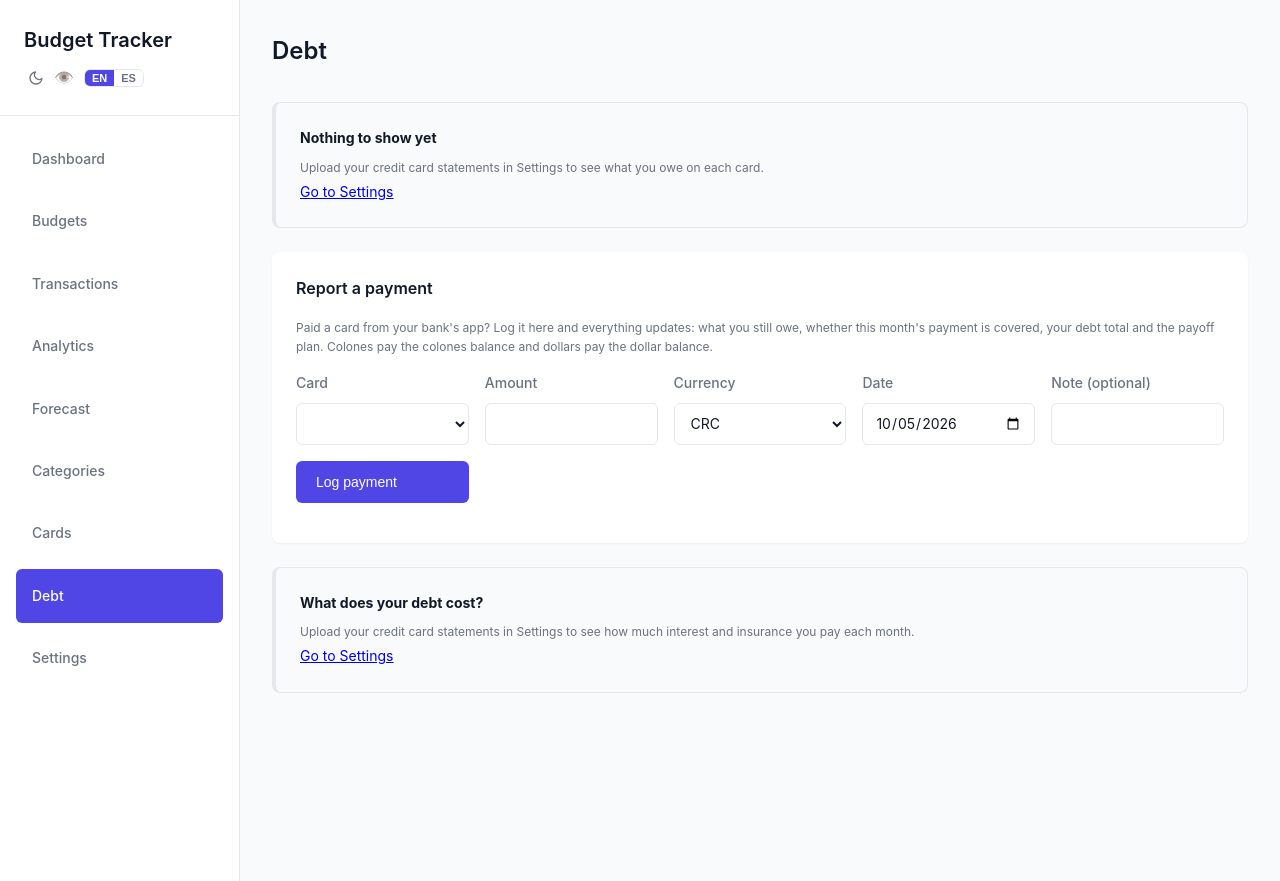
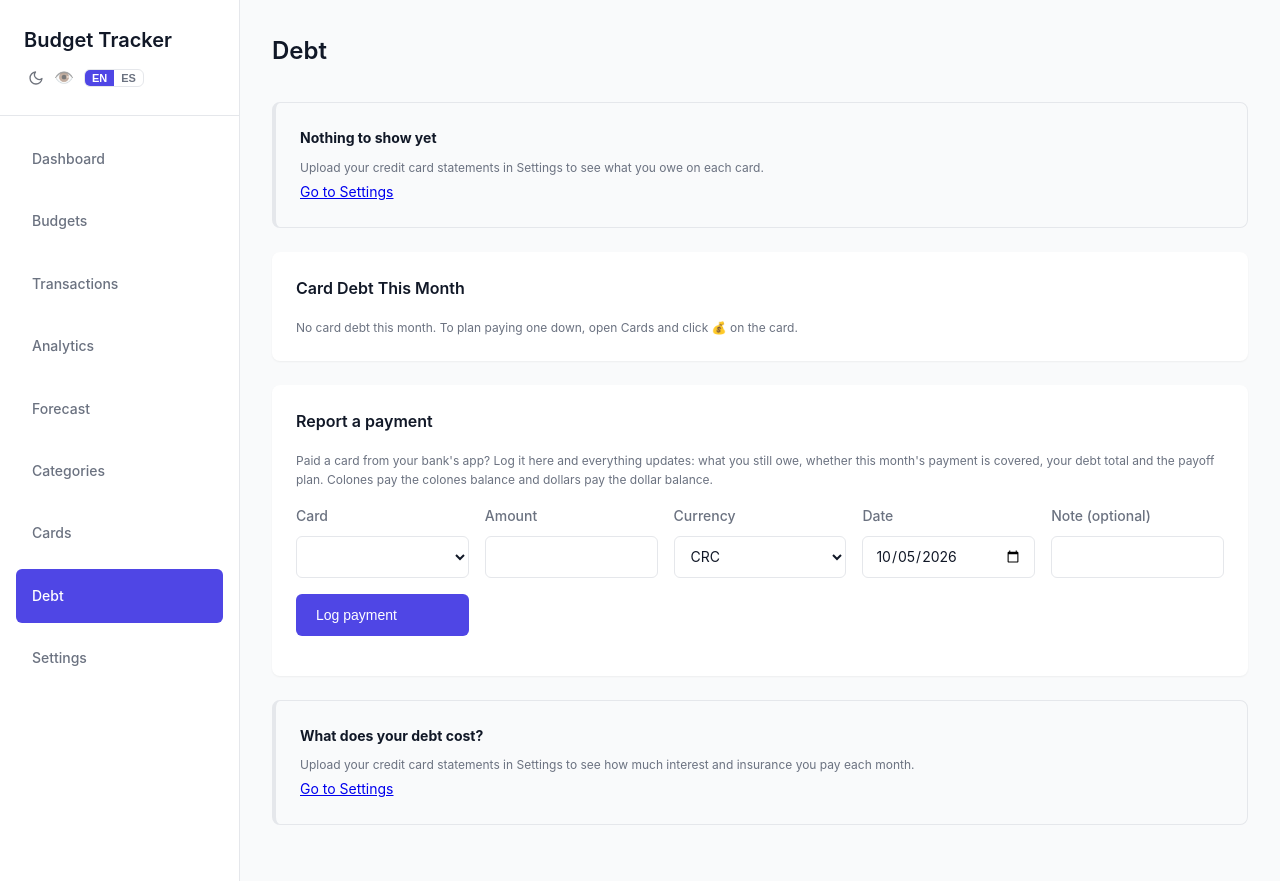
Before and after one commit to vortizleon/budget-tracker, a FastAPI app: page /debt in a window 1280 px wide. Run offline with FastAPI, Linux system fonts and the light colour scheme; data comes from the database, SQL or seed files in the repository; data that the repository does not hold is empty; some libraries are stand-ins or nearby versions.

Commit message:
Move "Card debt this month" from Budgets to the Debt page
Shown on Debt under where each card stands; saving or deleting a payoff plan
there refreshes the page. Budgets keeps its debt-aware "left to spend" maths.

Co-Authored-By: Claude Sonnet 5.5 <noreply@anthropic.com>

```diff
--- a/frontend/static/js/app.js
+++ b/frontend/static/js/app.js
@@ -434,10 +434,9 @@ function renderBudgetSummary(o) {
     document.getElementById('budget-plan-note').innerHTML = shortfall > 0
         ? `<span class="budget-over">${_t("Card debt is {amount} more than everything that isn't locked - lower the payment or unlock a budget.", { amount: crc(shortfall) })}</span>`
         : (unbudgeted < 0 ? `<span class="budget-over">${_t('Budgets add up to {amount} more than your income.', { amount: crc(-unbudgeted) })}</span>` : '');
-
-    renderBudgetDebt(o);
-}
-
+}
+
+// The month's payment plan per card (from the payoff plans). Shown on the Debt page.
 function renderBudgetDebt(o) {
     const container = document.getElementById('budget-debt-list');
     if (o.debt_lines.length === 0) {
@@ -484,7 +483,7 @@ function renderBudgetDebt(o) {
                 ${rows}
             </div>
         `;
-    }).join('') + `<p class="field-hint">${_t('Your usual purchases and cuotas are already counted in your category budgets below, so here only the part of the payment that pays down the old balance counts as debt.')}</p>`;
+    }).join('') + `<p class="field-hint">${_t('Your usual purchases and cuotas are already counted in your category budgets, so here only the part of the payment that pays down the old balance counts as debt.')}</p>`;
 }
 
 function renderIncomeEntries(o) {
@@ -752,14 +751,16 @@ async function loadCards() {
 
 async function loadDebt() {
     try {
-        const [positions, payments, costOfDebt, cards] = await Promise.all([
+        const [positions, payments, costOfDebt, cards, budgetOverview] = await Promise.all([
             API.Debt.getPositions(),
             API.Debt.getPayments(),
             API.Analytics.getCostOfDebt().catch(() => null),
             API.Cards.getAll(),
+            API.Budgets.getOverview().catch(() => null),
         ]);
         allCards = cards;
         renderPositions(positions);
+        if (budgetOverview) renderBudgetDebt(budgetOverview);
         renderPaymentForm(cards);
         renderPayments(payments);
         renderCostOfDebt(costOfDebt);
@@ -1344,6 +1345,7 @@ async function savePayoffPlan(event) {
         closeModal();
         showNotification(_t('Payoff plan saved'), 'success');
         if (currentView === 'budgets') await loadBudgets();
+        if (currentView === 'debt') await loadDebt();
     } catch (error) {
         console.error('Failed to save payoff plan:', error);
         showNotification(_t('Failed to save payoff plan: {error}', { error: _t(error.message) }), 'error');
@@ -1358,6 +1360,7 @@ async function deletePayoffPlan() {
         closeModal();
         showNotification(_t('Payoff plan deleted'), 'success');
         if (currentView === 'budgets') await loadBudgets();
+        if (currentView === 'debt') await loadDebt();
     } catch (error) {
         console.error('Failed to delete payoff plan:', error);
         showNotification(_t('Failed to delete payoff plan'), 'error');
--- a/frontend/static/js/locales/es.js
+++ b/frontend/static/js/locales/es.js
@@ -243,7 +243,7 @@ window.I18N_ES = {
   " - all of it pays down the old balance": ": todo se destina a reducir el saldo anterior",
   "toward old debt": "para la deuda anterior",
   "Edit plan": "Editar plan",
-  "Your usual purchases and cuotas are already counted in your category budgets below, so here only the part of the payment that pays down the old balance counts as debt.": "Las compras habituales y las cuotas ya están incluidas en los presupuestos por categoría de abajo, así que aquí solo cuenta como deuda la parte del pago que reduce el saldo anterior.",
+  "Your usual purchases and cuotas are already counted in your category budgets, so here only the part of the payment that pays down the old balance counts as debt.": "Las compras habituales y las cuotas ya están incluidas en los presupuestos por categoría, así que aquí solo cuenta como deuda la parte del pago que reduce el saldo anterior.",
   "No payments logged this month yet - click \"+ Add Payment\" when you get paid.": "Aún no hay pagos registrados este mes: hacer clic en \"+ Agregar pago\" al recibir uno.",
 
   // --- Budgets: lines, income, settings
--- a/frontend/templates/index.html
+++ b/frontend/templates/index.html
@@ -159,11 +159,6 @@
                 </div>
 
                 <div class="settings-section">
-                    <h3>Card Debt This Month</h3>
-                    <div id="budget-debt-list"></div>
-                </div>
-
-                <div class="settings-section">
                     <h3>Income <span class="section-caption" id="budget-income-caption"></span></h3>
                     <div id="income-entries-list"></div>
                     <div class="budget-settings-row">
@@ -218,6 +213,11 @@
                 </div>
 
                 <div id="debt-positions"></div>
+
+                <div class="settings-section">
+                    <h3>Card Debt This Month</h3>
+                    <div id="budget-debt-list"></div>
+                </div>
 
                 <div class="settings-section" id="debt-payments-section">
                     <h3>Report a payment</h3>
```
